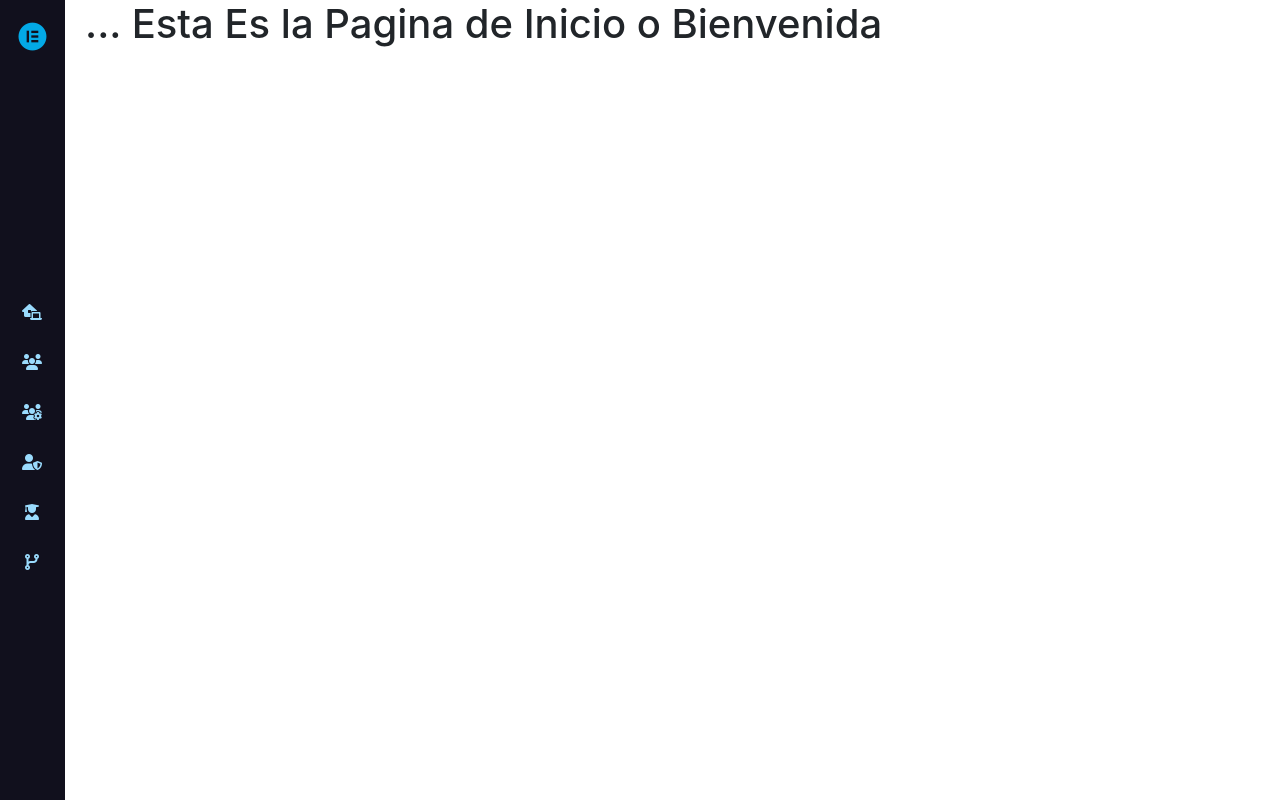
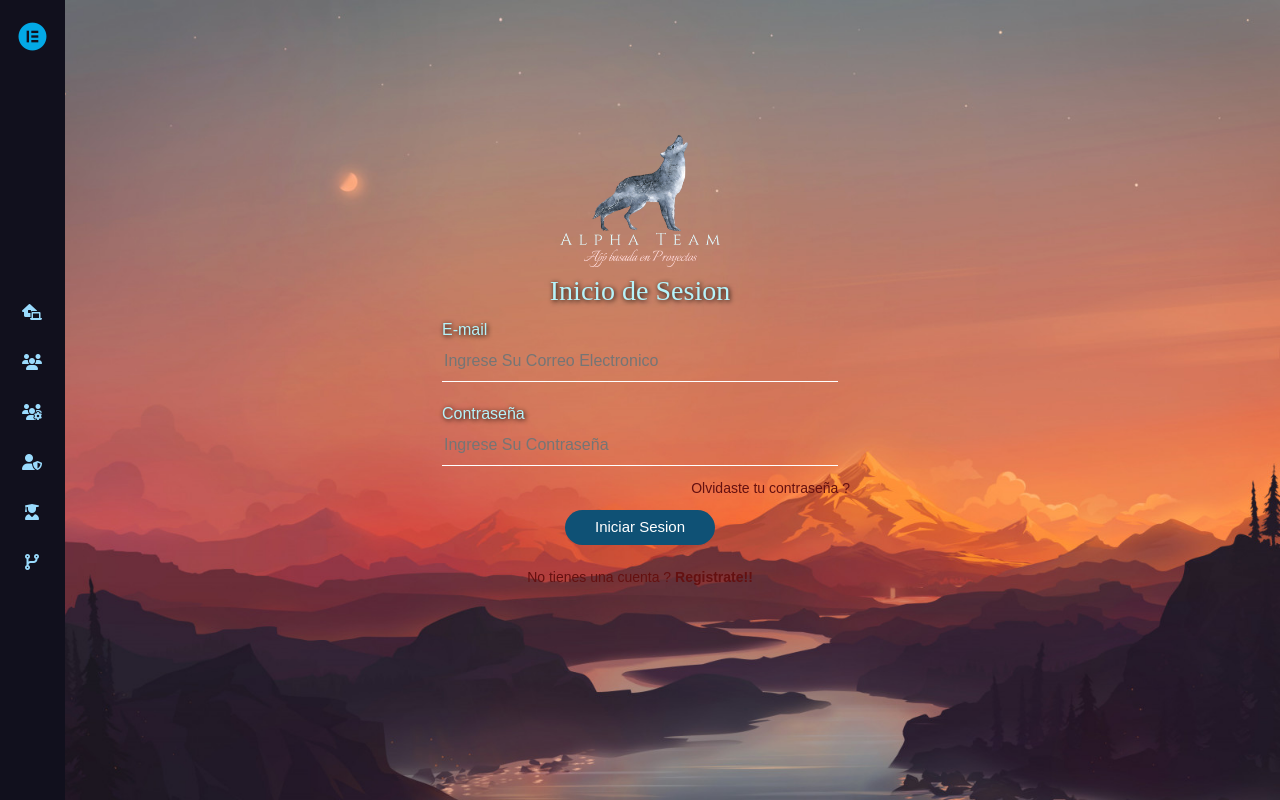
Before and after one commit to johanussa/Proyecto-Ciclo4, a React (Create React App) app in the folder AppProject4/app_project4_frontend/: page / in a window 1280 px wide. Built offline with nearby package versions, Linux system fonts and the light colour scheme.

Commit message:
Inicio de sesion listo

```diff
--- a/AppProject4/app_project4_frontend/src/pages/login/LoginPage.jsx
+++ b/AppProject4/app_project4_frontend/src/pages/login/LoginPage.jsx
@@ -1,9 +1,29 @@
-import React from 'react'
+import React from 'react';
+import './css/styleLogin.css';
+import Logo from '../../components/images/Alpha_Team_logo.png';
 
 export default function LoginPage() {
     return (
-        <div>
-            <h1> ... Esta Es la Pagina de Inicio o Bienvenida </h1>
+        <div className='bodyLogin'>
+            <div className="login-box">
+                <img className='logo' src={ Logo } alt="Alpha Team" />
+                <h1 className='titleLog mt-4'>Inicio de Sesion</h1>
+                <form >
+                    <div className="container">
+                        <label className='labelLog'>E-mail</label>
+                        <input className='inputLog' type="email" placeholder='Ingrese Su Correo Electronico'/>
+                        <label className='labelLog'>Contraseña</label>
+                        <input className='inputLog' type="password" placeholder='Ingrese Su Contraseña'/>
+                    </div>
+                    <div className="divLink">
+                        <a className="linkLogin" href="/">Olvidaste tu contraseña ?</a> <br />
+                    </div>
+                    <button id='btnLog' type='submit'>Iniciar Sesion</button>
+                    <div className="divLink2">
+                        <a className="linkLogin" href="/">No tienes una cuenta ? <b> Registrate!!</b></a> <br />
+                    </div>
+                </form>
+            </div>
         </div>
     )
 }
--- /dev/null
+++ b/AppProject4/app_project4_frontend/src/pages/login/css/styleLogin.css
@@ -0,0 +1,84 @@
+.bodyLogin {
+    background-color: crimson;
+    background-image: url('../../../components/images/FondoLogin.jpg');
+    background-repeat: no-repeat;
+    background-size: cover;
+    font-family: sans-serif;
+    height: 100vh;
+}
+.login-box {
+    width: 480px;
+    height: 520px;
+    color: rgb(181, 243, 250);
+    top: 50%;
+    left: 50%;
+    position: absolute;
+    transform: translate(-50%, -50%);
+    padding: 90px 30px;
+}
+.login-box .logo {
+    margin-top: 50px;
+    width: 160px;
+    position: absolute;
+    top: -55px;
+    left: calc(50% - 80px);
+}
+.login-box .labelLog {
+    padding: 0;
+    display: block;
+    font-family: sans-serif;
+    text-shadow: 1px 1px 5px black;
+}
+.login-box .titleLog {
+    margin: 0;
+    padding: 20px 0 10px;
+    text-shadow: 1px 1px 5px black;
+    font-family: serif;
+    text-align: center;
+    font-size: 28px;
+}
+.login-box .inputLog {
+    width: 100%;
+    margin-bottom: 20px;
+    border: none;
+    border-bottom: 1px solid #fff;
+    font-family: sans-serif;
+    background: transparent;
+    outline: none;
+    height: 40px;
+    color: rgb(100, 16, 16);
+    font-size: 16px;
+}
+.login-box #btnLog {
+    width: 150px;
+    display: block;
+    margin: auto;
+    border: none;
+    outline: none;
+    height: 35px;
+    color: #fff;
+    font-size: 15px;
+    border-radius: 20px;
+    margin-bottom: 10px;
+    background: rgb(15, 81, 117);
+}
+.login-box #btnLog:hover {
+    background-color: rgb(100, 16, 16);
+}
+.login-box .linkLogin {
+    text-decoration: none;
+    font-size: 14px;
+    color: rgb(100, 16, 16);
+}
+.login-box .linkLogin:hover {
+    color: #fff;
+}
+.divLink {
+    text-align: right;
+    margin-top: -10px;
+    margin-bottom: 10px;
+}
+.divLink2 {
+    text-align: center;
+    margin-top: 20px;
+}
```
Also changed, not shown: AppProject4/app_project4_frontend/src/Components/images/FondoLogin.jpg (added).
